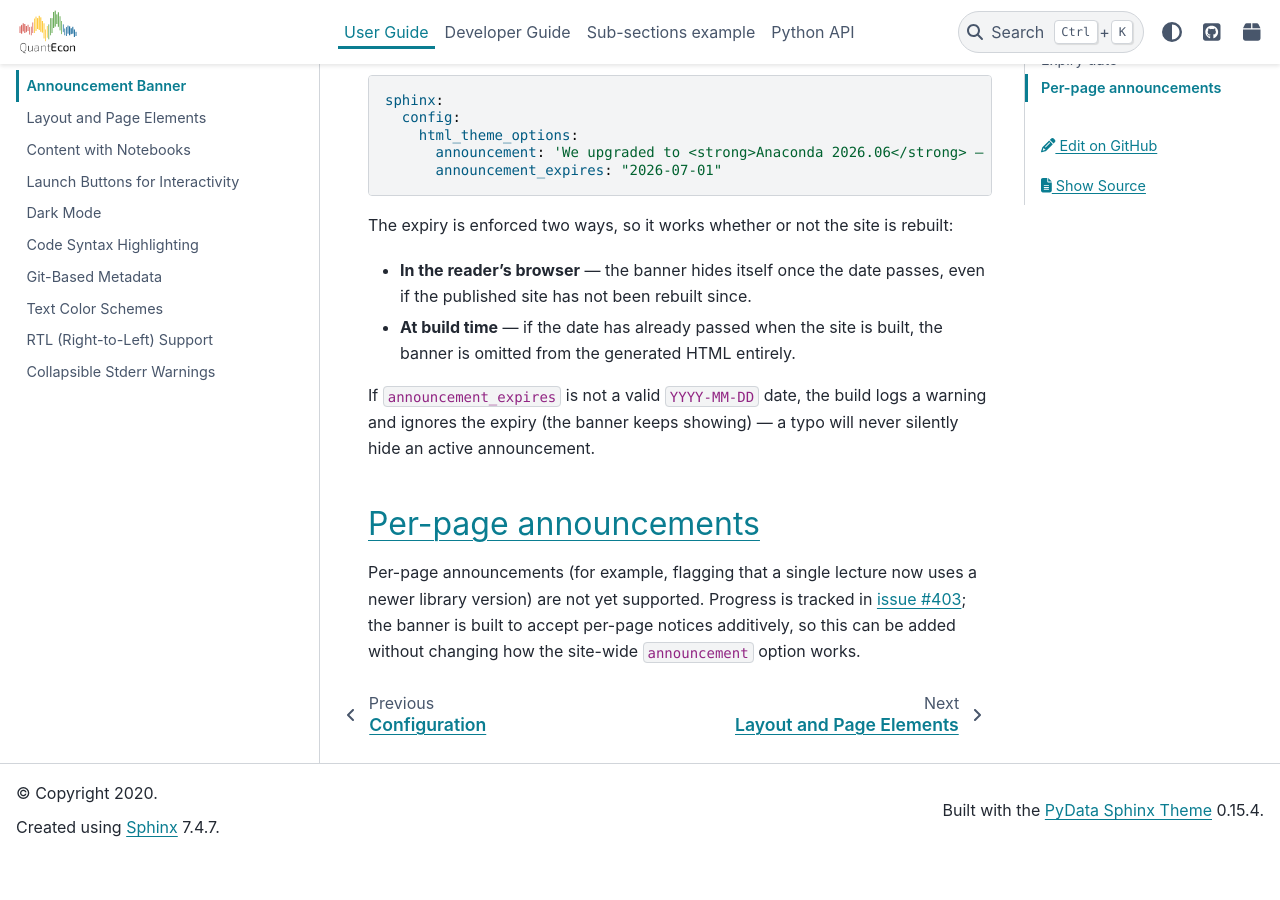
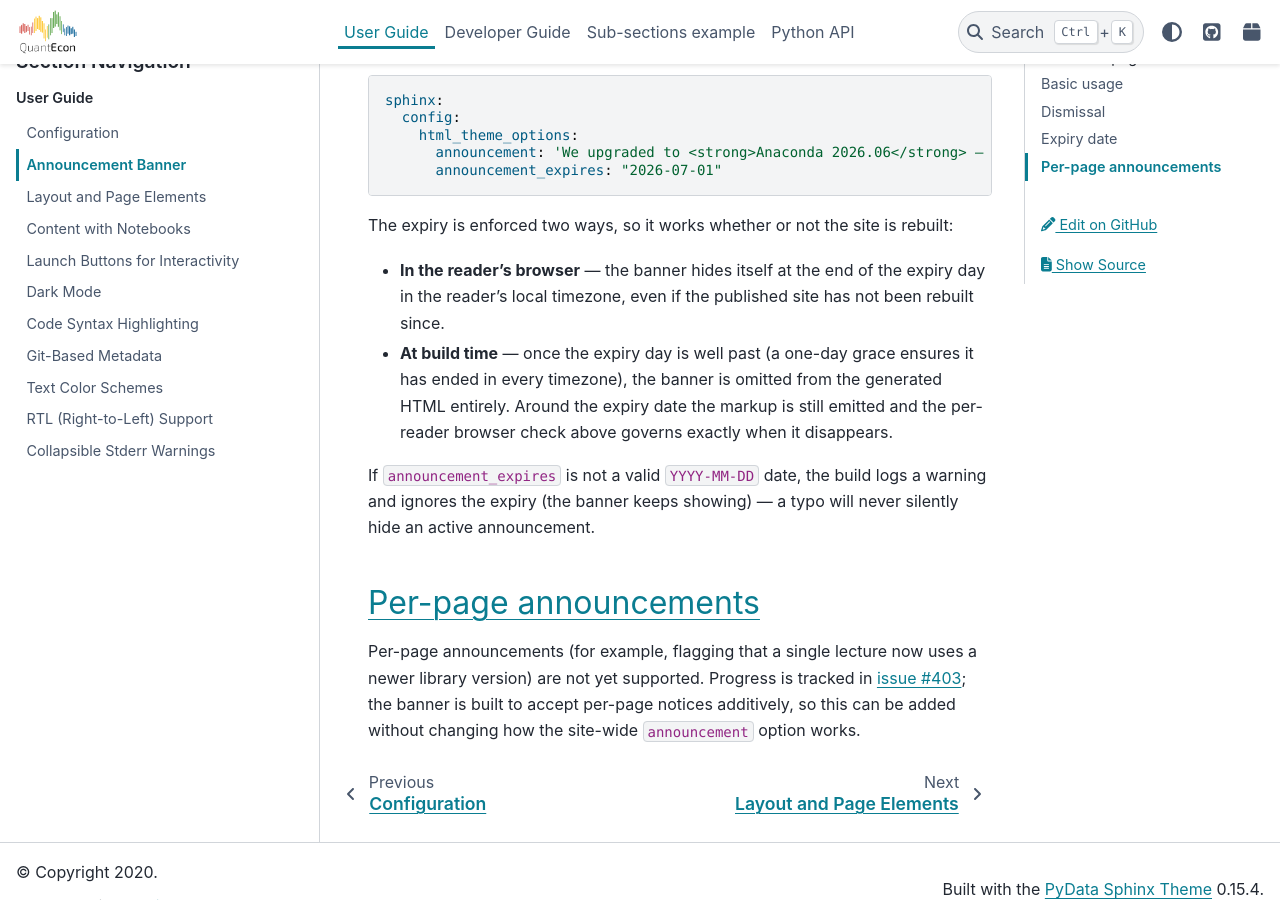
Before and after one commit to QuantEcon/quantecon-book-theme, a Sphinx documentation site: the page built from docs/user/announcements.md, in a window 1280 px wide and 900 px high, scrolled down 1316 px. Built offline with Sphinx 7.4.7 and the PyData theme 0.15.4, drawn with Linux system fonts in a browser that asks for light colours; before the commit the page ends 2173 px from its top, so only the background shows below that.

Commit message:
fix: address Copilot review on announcement expiry
Two correctness fixes from the #404 review:

- announcement.js: parse the expiry `YYYY-MM-DD` with an explicit regex into
  local-time date components and expire at 23:59:59.999, instead of
  `new Date("...T23:59:59")`. Removes the ~1s-early cutoff and any
  cross-engine ambiguity in how the date string is parsed.

- __init__.py: the build-time expiry skip compared a UTC "today" against the
  expiry date, while the client-side check is the reader's local end-of-day —
  so a rebuild just after UTC midnight could omit a banner that's still the
  expiry day in Americas timezones. The skip now keeps a one-day UTC grace so
  a notice is never dropped from the HTML while it's still "today" anywhere;
  the client side hides it precisely per-reader. Tests and the expiry docs
  updated to match.

Co-Authored-By: Claude Opus 4.8 <noreply@anthropic.com>

```diff
--- a/docs/user/announcements.md
+++ b/docs/user/announcements.md
@@ -57,10 +57,13 @@ sphinx:
 
 The expiry is enforced two ways, so it works whether or not the site is rebuilt:
 
-- **In the reader's browser** — the banner hides itself once the date passes,
-  even if the published site has not been rebuilt since.
-- **At build time** — if the date has already passed when the site is built, the
-  banner is omitted from the generated HTML entirely.
+- **In the reader's browser** — the banner hides itself at the end of the expiry
+  day in the reader's local timezone, even if the published site has not been
+  rebuilt since.
+- **At build time** — once the expiry day is well past (a one-day grace ensures
+  it has ended in every timezone), the banner is omitted from the generated HTML
+  entirely. Around the expiry date the markup is still emitted and the per-reader
+  browser check above governs exactly when it disappears.
 
 If `announcement_expires` is not a valid `YYYY-MM-DD` date, the build logs a
 warning and ignores the expiry (the banner keeps showing) — a typo will never
```
Also changed, not shown: src/quantecon_book_theme/__init__.py (+9 -6 lines), 2 other files.
